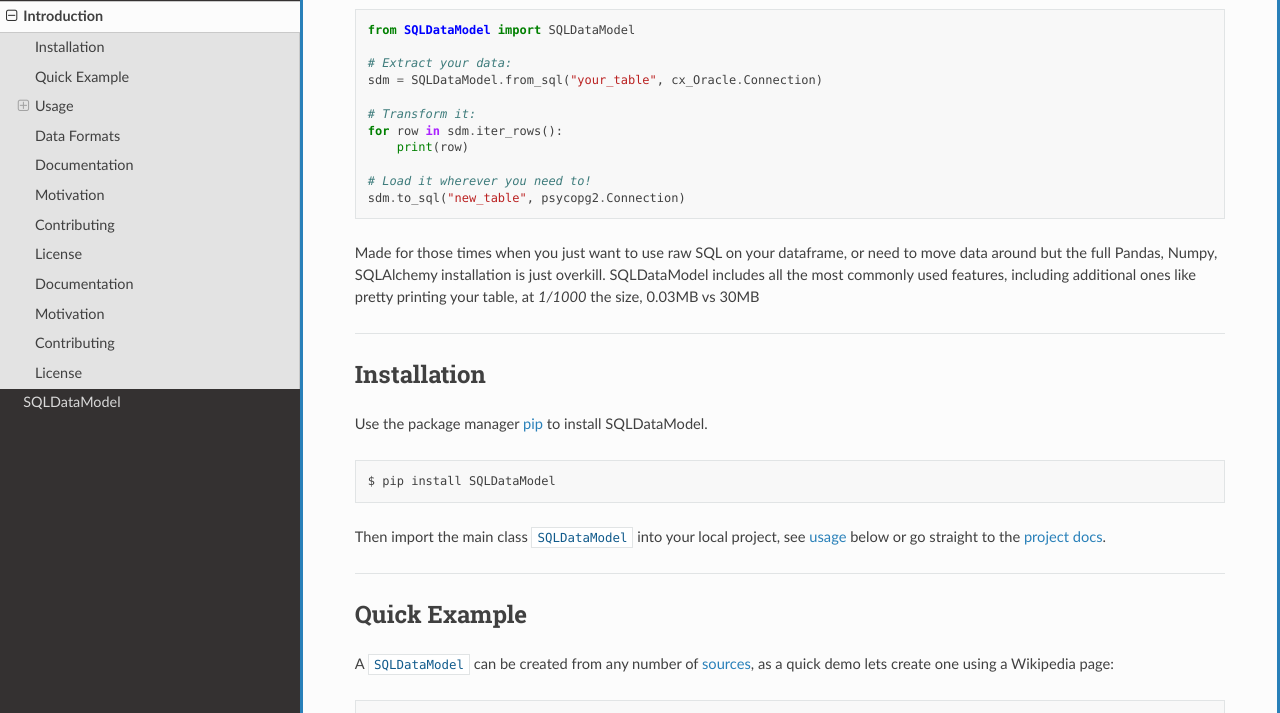
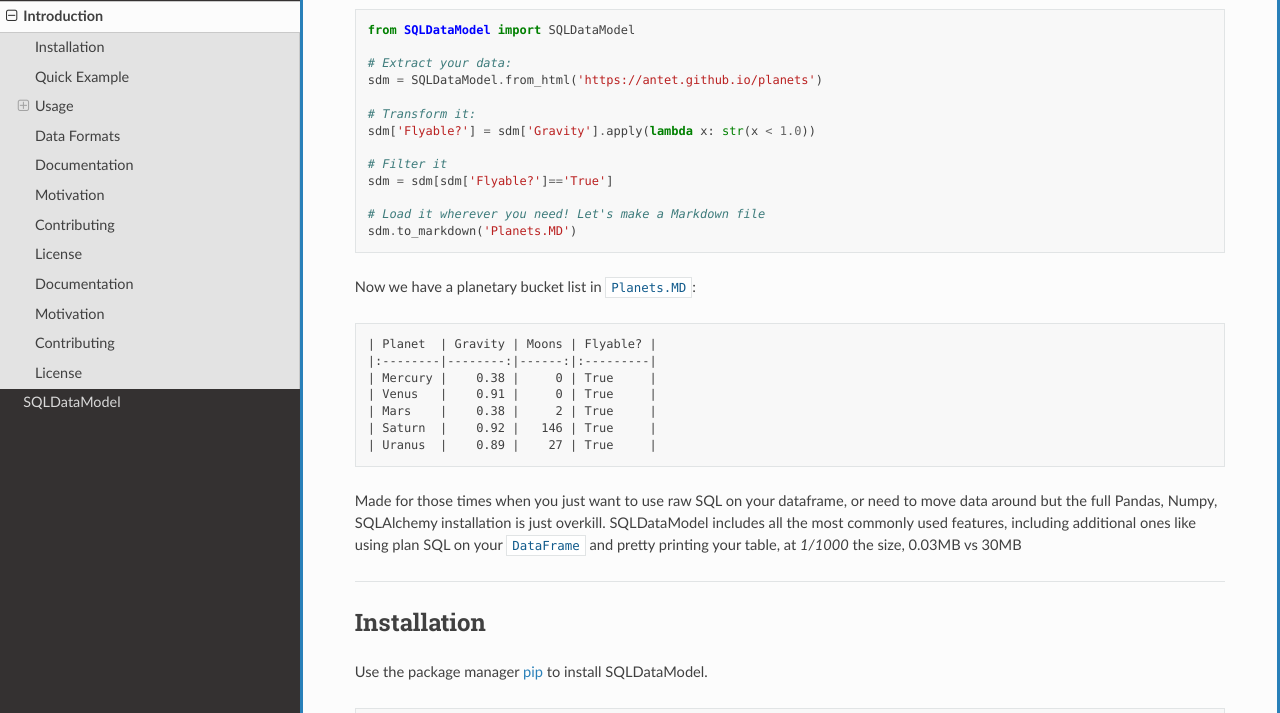
Before and after one commit to AnteT/SQLDataModel, a Sphinx documentation site: the page built from docs/source/introduction.md, in a window 1280 px wide and 900 px high, scrolled down 737 px, cut to the strip 187-900 px from the top of the window. Built offline with Sphinx 7.4.7 and the Read the Docs theme 2.0.0, drawn with Linux system fonts in a browser that asks for light colours.

Commit message:
updated rtd readme to reflect changes in src

````diff
--- a/docs/source/introduction.md
+++ b/docs/source/introduction.md
@@ -10,17 +10,31 @@
 from SQLDataModel import SQLDataModel
 
 # Extract your data:
-sdm = SQLDataModel.from_sql("your_table", cx_Oracle.Connection)
+sdm = SQLDataModel.from_html('https://antet.github.io/planets')
 
 # Transform it:
-for row in sdm.iter_rows():
-    print(row)
+sdm['Flyable?'] = sdm['Gravity'].apply(lambda x: str(x < 1.0))
 
-# Load it wherever you need to!
-sdm.to_sql("new_table", psycopg2.Connection)
+# Filter it
+sdm = sdm[sdm['Flyable?']=='True']
+
+# Load it wherever you need! Let's make a Markdown file
+sdm.to_markdown('Planets.MD')
 ```
 
-Made for those times when you just want to use raw SQL on your dataframe, or need to move data around but the full Pandas, Numpy, SQLAlchemy installation is just overkill. SQLDataModel includes all the most commonly used features, including additional ones like pretty printing your table, at _1/1000_ the size, 0.03MB vs 30MB
+Now we have a planetary bucket list in `Planets.MD`:
+
+```markdown
+| Planet  | Gravity | Moons | Flyable? |
+|:--------|--------:|------:|:---------|
+| Mercury |    0.38 |     0 | True     |
+| Venus   |    0.91 |     0 | True     |
+| Mars    |    0.38 |     2 | True     |
+| Saturn  |    0.92 |   146 | True     |
+| Uranus  |    0.89 |    27 | True     |
+```
+
+Made for those times when you just want to use raw SQL on your dataframe, or need to move data around but the full Pandas, Numpy, SQLAlchemy installation is just overkill. SQLDataModel includes all the most commonly used features, including additional ones like using plan SQL on your `DataFrame` and pretty printing your table, at _1/1000_ the size, 0.03MB vs 30MB
 
 ---
 
````
